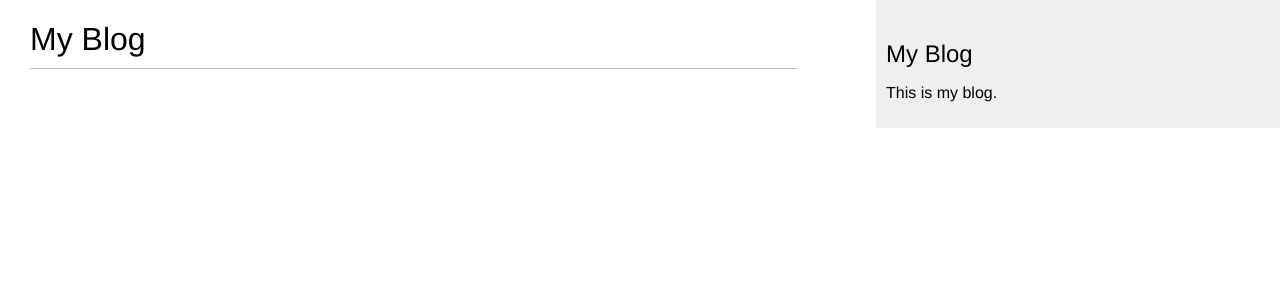
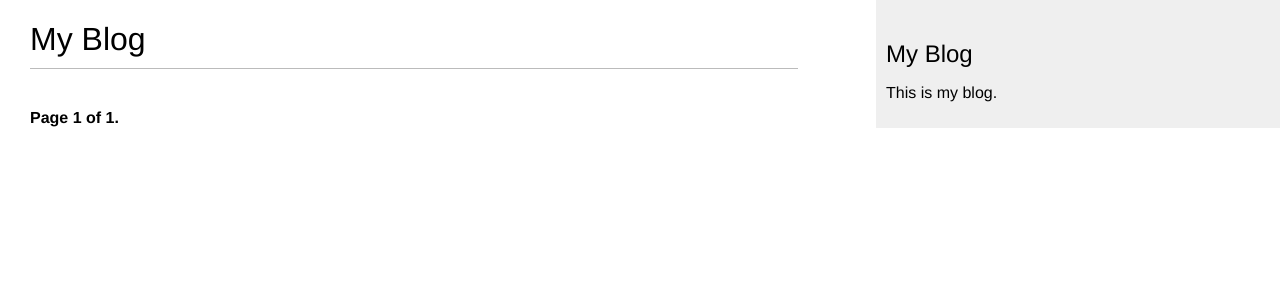
Before and after one commit to CyrilBaah/blog-application, a Django app: page /blog/ in a window 1280 px wide. Shown: the top 300 px of the page. Run offline with Django 4.2, Linux system fonts and the light colour scheme; data that the repository does not hold is empty.

Commit message:
pagination

```diff
--- a/blog/templates/blog/post/list.html
+++ b/blog/templates/blog/post/list.html
@@ -15,6 +15,6 @@
     </p>
     {{ post.body|truncatewords:30|linebreaks }}
     {% endfor %}
-
+    {% include "pagination.html" with page=posts %}
 
 {% endblock content %}
--- /dev/null
+++ b/blog/templates/pagination.html
@@ -0,0 +1,13 @@
+<div class="pagination">
+    <span class="step-links">
+        {% if page.has_previous %}
+            <a href="?page={{ page.previous_page_number }}">Previous</a>
+        {% endif %}
+    </span>
+    <span class="current">
+        Page {{ page.number }} of {{ page.paginator.num_pages }}.
+    </span>
+    {% if page.has_next %}
+        <a href="?page={{ page.next_page_number }}">Next</a>
+    {% endif %}
+</div>
--- a/blog/views.py
+++ b/blog/views.py
@@ -1,10 +1,20 @@
 from django.shortcuts import render, get_object_or_404
 from .models import Post
+from django.core.paginator import Paginator, EmptyPage
 
 
 def post_list(request):
     """List all posts"""
-    posts = Post.published.all()
+    post_list = Post.published.all()
+
+    # Pagination with 3 posts per page
+    paginator = Paginator(post_list, 3)
+    page_number = request.GET.get('page', 1)
+    try:
+        posts = paginator.page(page_number)
+    except EmptyPage:
+        # if page_number is out of range deliver last page of results
+        posts = paginator.page(paginator.num_pages)
     return render(request, 'blog/post/list.html', { 'posts': posts })
 
 def post_detail(request, year, month, day, post):
```
